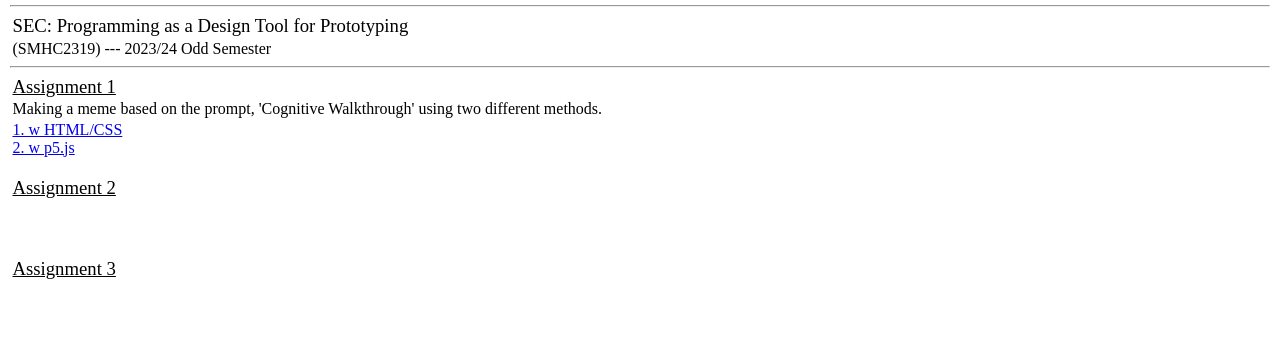
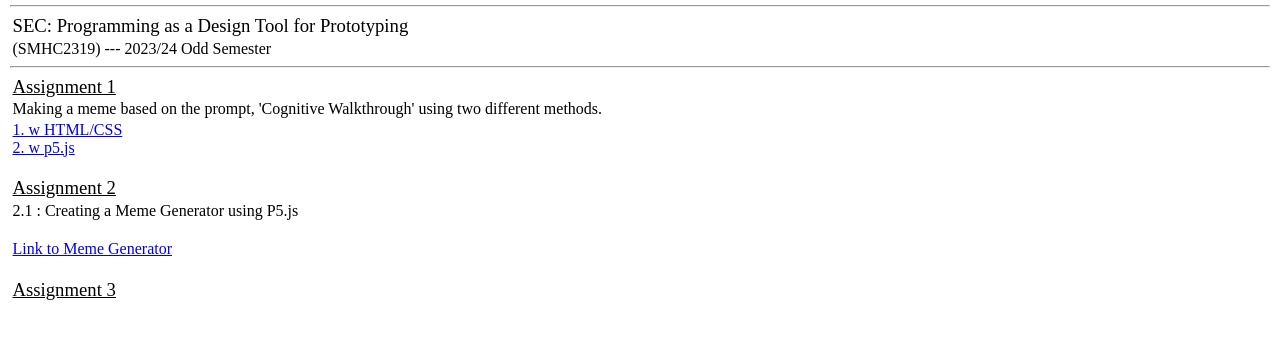
Before and after one commit to aryaamohan/aryamohan.github.io, a plain HTML site: page index.html in a window 1280 px wide. Shown: the part 73-412 px from the top of the page. Drawn offline with Linux system fonts and the light colour scheme.

Commit message:
Update index.html

```diff
--- a/index.html
+++ b/index.html
@@ -50,9 +50,9 @@
 
     <!-- A2 Details -->
     <h3><u>Assignment 2</u></h3>
-    <p></p>
+    <p>2.1 : Creating a Meme Generator using P5.js</p>
     <br>
-    <a href=""></a>
+    <a href="https://editor.p5js.org/arumohan2004/full/K-yuUEMCQ">Link to Meme Generator</a>
 
     <br>
     <br>
```
